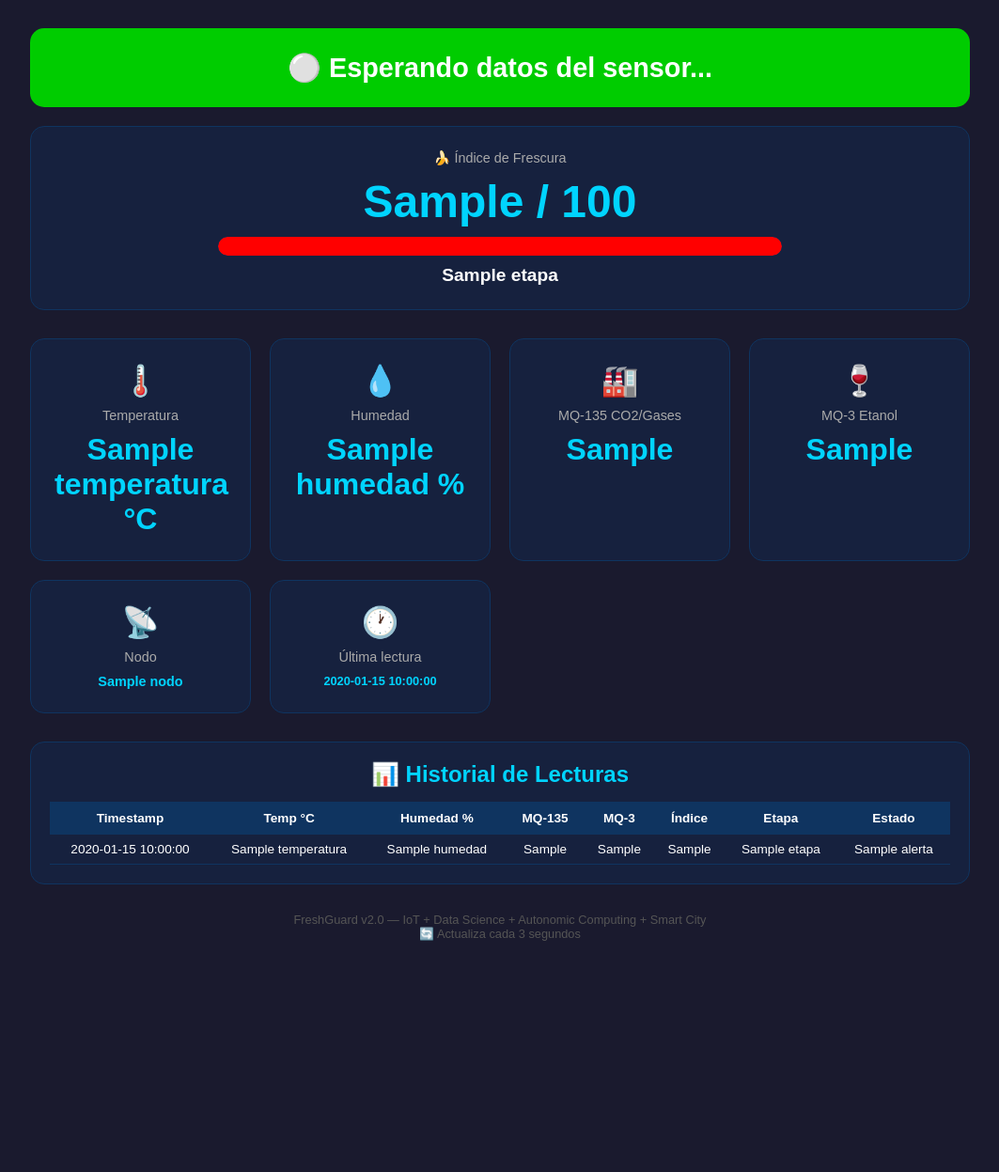
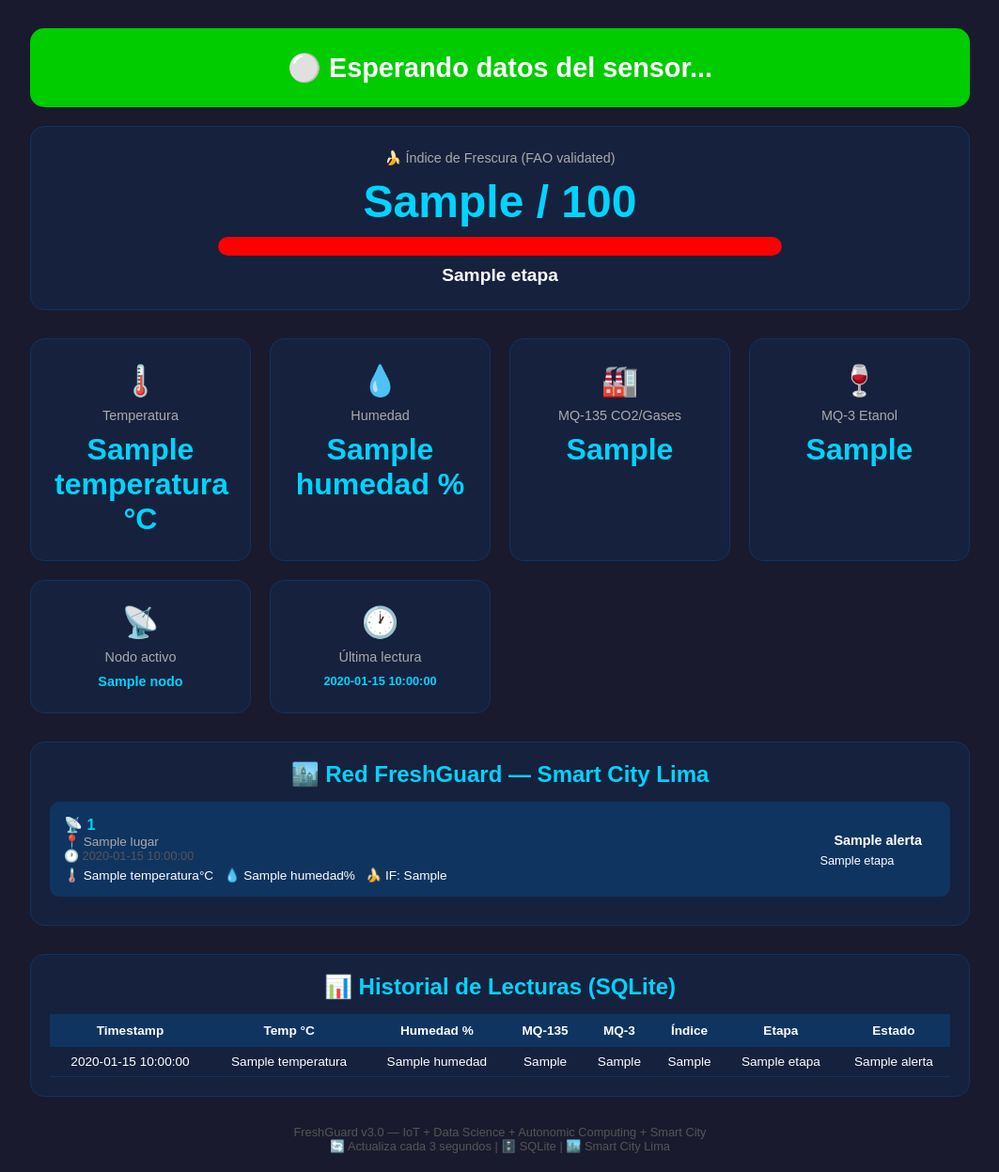
Before and after one commit to SebastianAyala201/freshguard, a Flask app: template backend/templates/dashboard.html in a window 1280 px wide. Shown: the part 155-1402 px from the top of the page at 94% size, without its empty margins (108-1171 px from the left). Before the commit the page ends 1156 px from the top, so only its background shows below. Run offline with Flask 3, Linux system fonts and the light colour scheme; the template is opened without the code that fills it: most values are stand-ins (such as "Sample title", 1, 10 or a date in 2020).

Commit message:
Semana 13 - Smart City nodos + SQLite + Dashboard v3.0

```diff
--- a/backend/app.py
+++ b/backend/app.py
@@ -36,6 +36,9 @@ datos_actuales = {
     "nodo": NODO_ID,
     "lugar": NODO_LUGAR
 }
+
+# Almacena datos de múltiples nodos
+nodos_activos = {}
 
 def calcular_alerta(mq135, mq3):
     if mq135 > UMBRAL_CRITICO or mq3 > UMBRAL_CRITICO:
@@ -86,6 +89,21 @@ def recibir_datos():
     alerta      = calcular_alerta(mq135, mq3)
     etapa       = etapa_madurez(indice)
     timestamp   = datetime.now(ZoneInfo("America/Lima")).strftime("%Y-%m-%d %H:%M:%S")
+    nodo_id     = body.get("nodo", NODO_ID)
+    lugar       = body.get("lugar", NODO_LUGAR)
+
+    # Guardar datos por nodo
+    nodos_activos[nodo_id] = {
+        "temperatura":     temperatura,
+        "humedad":         humedad,
+        "mq135":           mq135,
+        "mq3":             mq3,
+        "indice_frescura": indice,
+        "etapa":           etapa,
+        "alerta":          alerta,
+        "timestamp":       timestamp,
+        "lugar":           lugar
+    }
 
     datos_actuales = {
         "temperatura":     temperatura,
@@ -96,8 +114,8 @@ def recibir_datos():
         "etapa":           etapa,
         "alerta":          alerta,
         "timestamp":       timestamp,
-        "nodo":            NODO_ID,
-        "lugar":           NODO_LUGAR
+        "nodo":            nodo_id,
+        "lugar":           lugar
     }
 
     # Guardar en base de datos SQLite
@@ -110,13 +128,13 @@ def recibir_datos():
         indice      = indice,
         etapa       = etapa,
         alerta      = alerta,
-        nodo        = NODO_ID,
-        lugar       = NODO_LUGAR
+        nodo        = nodo_id,
+        lugar       = lugar
     )
     db.session.add(lectura)
     db.session.commit()
 
-    print(f"[{timestamp}] {alerta} | IF:{indice} | {etapa} | T:{temperatura}°C H:{humedad}% MQ135:{mq135} MQ3:{mq3}")
+    print(f"[{timestamp}] {nodo_id} | {alerta} | IF:{indice} | {etapa} | T:{temperatura}°C H:{humedad}%")
     return jsonify({"status": "ok", "alerta": alerta, "indice_frescura": indice}), 200
 
 # ─── CAPA DE APLICACIÓN ────────────────────────
@@ -124,19 +142,20 @@ def recibir_datos():
 def dashboard():
     lecturas = Lectura.query.order_by(Lectura.id.desc()).limit(10).all()
     historial = [{
-        "timestamp":   l.timestamp,
-        "temperatura": l.temperatura,
-        "humedad":     l.humedad,
-        "mq135":       l.mq135,
-        "mq3":         l.mq3,
+        "timestamp":       l.timestamp,
+        "temperatura":     l.temperatura,
+        "humedad":         l.humedad,
+        "mq135":           l.mq135,
+        "mq3":             l.mq3,
         "indice_frescura": l.indice,
-        "etapa":       l.etapa,
-        "alerta":      l.alerta
+        "etapa":           l.etapa,
+        "alerta":          l.alerta
     } for l in lecturas]
 
     return render_template('dashboard.html',
                          datos=datos_actuales,
-                         historial=historial)
+                         historial=historial,
+                         nodos=nodos_activos)
 
 @app.route('/api/estado', methods=['GET'])
 def obtener_estado():
--- a/backend/templates/dashboard.html
+++ b/backend/templates/dashboard.html
@@ -73,18 +73,8 @@
             border: 1px solid #0f3460;
         }
 
-        .indice-titulo {
-            color: #aaa;
-            font-size: 0.9em;
-            margin-bottom: 10px;
-        }
-
-        .indice-valor {
-            font-size: 3em;
-            font-weight: bold;
-            color: #00d4ff;
-            margin-bottom: 10px;
-        }
+        .indice-titulo { color: #aaa; font-size: 0.9em; margin-bottom: 10px; }
+        .indice-valor  { font-size: 3em; font-weight: bold; color: #00d4ff; margin-bottom: 10px; }
 
         .indice-barra-bg {
             background: #0f3460;
@@ -98,7 +88,6 @@
         .indice-barra {
             height: 100%;
             border-radius: 10px;
-            transition: width 0.5s;
             {% if datos.indice_frescura >= 75 %}
                 background: #00CC00;
                 width: {{ datos.indice_frescura }}%;
@@ -114,22 +103,18 @@
             {% endif %}
         }
 
-        .etapa {
-            font-size: 1.2em;
-            font-weight: bold;
-            margin-top: 5px;
-        }
+        .etapa { font-size: 1.2em; font-weight: bold; margin-top: 5px; }
 
-        .historial {
+        .seccion {
             max-width: 1000px;
-            margin: 0 auto;
+            margin: 0 auto 30px auto;
             background: #16213e;
             border-radius: 15px;
             padding: 20px;
             border: 1px solid #0f3460;
         }
 
-        .historial h2 {
+        .seccion h2 {
             color: #00d4ff;
             margin-bottom: 15px;
             text-align: center;
@@ -156,6 +141,33 @@
         .NORMAL      { color: #00CC00; font-weight: bold; }
         .ADVERTENCIA { color: #FFA500; font-weight: bold; }
         .CRITICO     { color: #FF0000; font-weight: bold; }
+        .SIN_DATOS   { color: #aaa; }
+
+        .nodo-card {
+            background: #0f3460;
+            border-radius: 10px;
+            padding: 15px;
+            margin-bottom: 10px;
+            display: flex;
+            justify-content: space-between;
+            align-items: center;
+        }
+
+        .nodo-info { text-align: left; }
+        .nodo-nombre { font-weight: bold; color: #00d4ff; }
+        .nodo-lugar  { color: #aaa; font-size: 0.85em; }
+        .nodo-tiempo { color: #555; font-size: 0.8em; }
+
+        .badge {
+            padding: 8px 15px;
+            border-radius: 20px;
+            font-weight: bold;
+            font-size: 0.9em;
+        }
+
+        .badge-NORMAL      { background: #00CC00; color: white; }
+        .badge-ADVERTENCIA { background: #FFA500; color: white; }
+        .badge-CRITICO     { background: #FF0000; color: white; }
 
         footer {
             text-align: center;
@@ -188,7 +200,7 @@
 
 <!-- ÍNDICE DE FRESCURA -->
 <div class="indice-box">
-    <div class="indice-titulo">🍌 Índice de Frescura</div>
+    <div class="indice-titulo">🍌 Índice de Frescura (FAO validated)</div>
     <div class="indice-valor">{{ datos.indice_frescura }} / 100</div>
     <div class="indice-barra-bg">
         <div class="indice-barra"></div>
@@ -224,7 +236,7 @@
 
     <div class="card">
         <div class="icono">📡</div>
-        <div class="label">Nodo</div>
+        <div class="label">Nodo activo</div>
         <div class="valor" style="font-size:0.9em">{{ datos.nodo }}</div>
     </div>
 
@@ -235,9 +247,36 @@
     </div>
 </div>
 
+<!-- SMART CITY — NODOS DISTRIBUIDOS -->
+<div class="seccion">
+    <h2>🏙️ Red FreshGuard — Smart City Lima</h2>
+    {% if nodos %}
+        {% for nodo_id, nodo in nodos.items() %}
+        <div class="nodo-card">
+            <div class="nodo-info">
+                <div class="nodo-nombre">📡 {{ nodo_id }}</div>
+                <div class="nodo-lugar">📍 {{ nodo.lugar }}</div>
+                <div class="nodo-tiempo">🕐 {{ nodo.timestamp }}</div>
+                <div style="margin-top:5px; font-size:0.85em">
+                    🌡️ {{ nodo.temperatura }}°C &nbsp;
+                    💧 {{ nodo.humedad }}% &nbsp;
+                    🍌 IF: {{ nodo.indice_frescura }}
+                </div>
+            </div>
+            <div>
+                <span class="badge badge-{{ nodo.alerta }}">{{ nodo.alerta }}</span>
+                <div style="margin-top:5px; font-size:0.8em">{{ nodo.etapa }}</div>
+            </div>
+        </div>
+        {% endfor %}
+    {% else %}
+        <p style="text-align:center;color:#aaa">Sin nodos activos — esperando conexiones</p>
+    {% endif %}
+</div>
+
 <!-- HISTORIAL -->
-<div class="historial">
-    <h2>📊 Historial de Lecturas</h2>
+<div class="seccion">
+    <h2>📊 Historial de Lecturas (SQLite)</h2>
     {% if historial %}
     <table>
         <tr>
@@ -250,7 +289,7 @@
             <th>Etapa</th>
             <th>Estado</th>
         </tr>
-        {% for lectura in historial|reverse %}
+        {% for lectura in historial %}
         <tr>
             <td>{{ lectura.timestamp }}</td>
             <td>{{ lectura.temperatura }}</td>
@@ -269,8 +308,8 @@
 </div>
 
 <footer>
-    <p>FreshGuard v2.0 — IoT + Data Science + Autonomic Computing + Smart City</p>
-    <p>🔄 Actualiza cada 3 segundos</p>
+    <p>FreshGuard v3.0 — IoT + Data Science + Autonomic Computing + Smart City</p>
+    <p>🔄 Actualiza cada 3 segundos | 🗄️ SQLite | 🏙️ Smart City Lima</p>
 </footer>
 
 </body>
```
Also changed, not shown: backend/simulador_nodos.py (added, +40 -0 lines).
